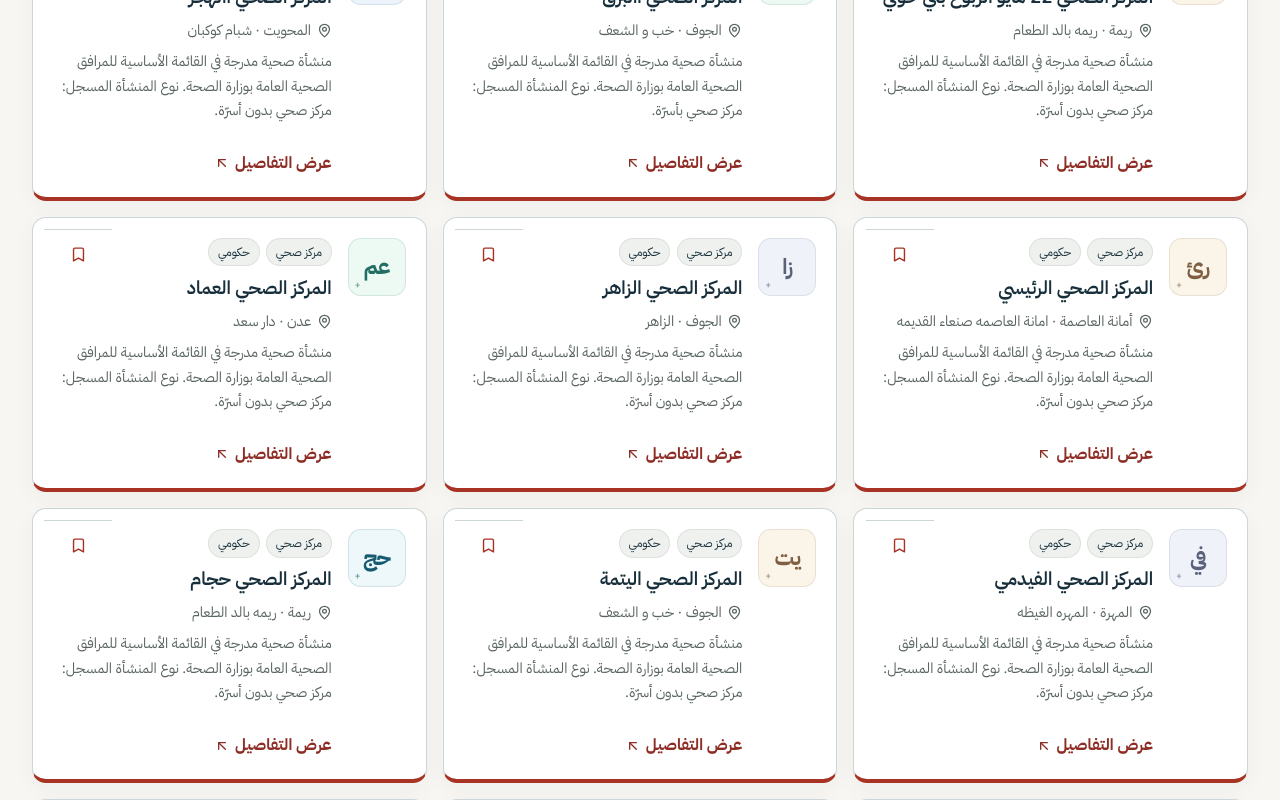
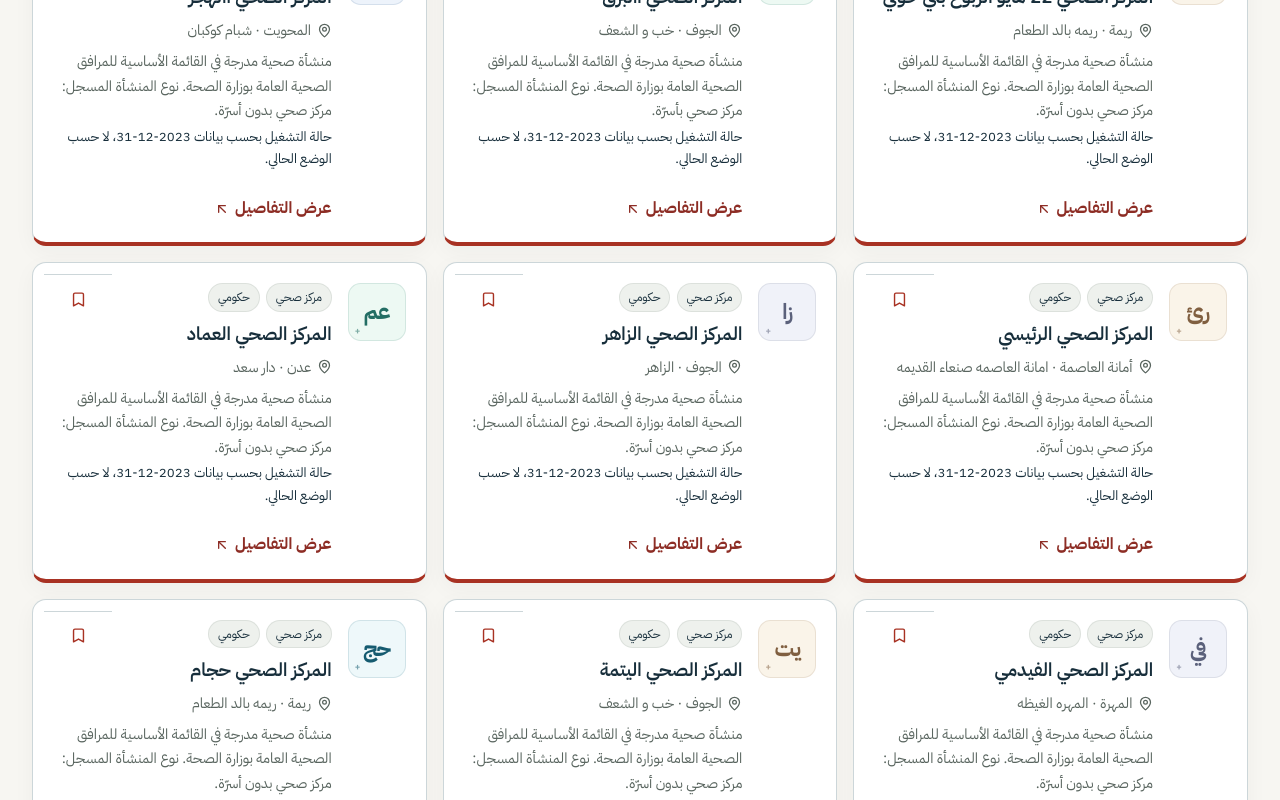
Before and after one commit to AihamAnter/967-initiative, a Next.js app: page /medical-centers in a window 1280 px wide. Shown: the part 900-1700 px from the top of the page. Built offline with nearby package versions, Linux system fonts and the light colour scheme; no server answers.

Commit message:
fix(directories): warn on historically reported medical operating statuses in search cards

```diff
--- a/components/InstitutionDirectory.jsx
+++ b/components/InstitutionDirectory.jsx
@@ -12,6 +12,7 @@ import useListState from './useListState';
 import {collectionDefaults,listStateSearch} from '@/lib/listState';
 import {matchesSearch} from '@/lib/search';
 import {formatNumber} from '@/lib/format';
+import {medicalOperatingEvidence} from '@/lib/contentEvidence';
 import {institutionSearchFields,ownershipLabels,universityTypeLabels,medicalTypeLabels} from '@/lib/institutionDirectories';
 
 const ALL={governorate:'كل المحافظات',city:'كل المدن',type:'كل الأنواع',ownership:'كل الجهات',focus:'كل المجالات',level:'كل المستويات',mode:'كل أنماط الدراسة',specialty:'كل التخصصات',service:'كل الخدمات',emergency:'الكل'};
@@ -78,7 +79,7 @@ export default function InstitutionDirectory({kind,items}){
       <Link className="institution-card-link" href={`${basePath}/${encodeURIComponent(item.id)}?from=${encodeURIComponent(returnTo)}`}>
         <div className="institution-card-icon"><InstitutionLogo src={item.logoUrl} name={item.name} maxSize={62} kind={medical?'medical':'university'}>{medical?<Stethoscope size={32}/>:<GraduationCap size={34}/>}</InstitutionLogo></div>
         <div className="institution-card-body"><div className="institution-card-meta"><span>{item.typeLabel}</span><span>{item.ownershipLabel}</span></div><h2>{item.name}</h2>
-          <p className="institution-location"><MapPin size={15}/>{[item.governorate,item.city].filter(Boolean).join(' · ')||'الموقع يحتاج استكمالًا'}</p><p className="institution-card-summary">{item.summary}</p>
+          <p className="institution-location"><MapPin size={15}/>{[item.governorate,item.city].filter(Boolean).join(' · ')||'الموقع يحتاج استكمالًا'}</p><p className="institution-card-summary">{item.summary}</p>{medical&&medicalOperatingEvidence(item).kind==='historical'&&<small className="institution-card-summary" role="note">حالة التشغيل بحسب بيانات {item.operatingStatusAsOf}، لا حسب الوضع الحالي.</small>}
           <div className="institution-tags">{uniqCard(medical?[...relationNames(item.specialties),...relationNames(item.services)]:[...item.programs.map(row=>row.field),...item.educationLevels]).slice(0,4).map(value=><span key={value}>{value}</span>)}</div>
           {medical&&item.phone&&<span className="institution-phone"><Phone size={14}/>{item.phone}</span>}<span className="institution-details-link">عرض التفاصيل <ArrowUpLeft size={16}/></span>
         </div>
```
